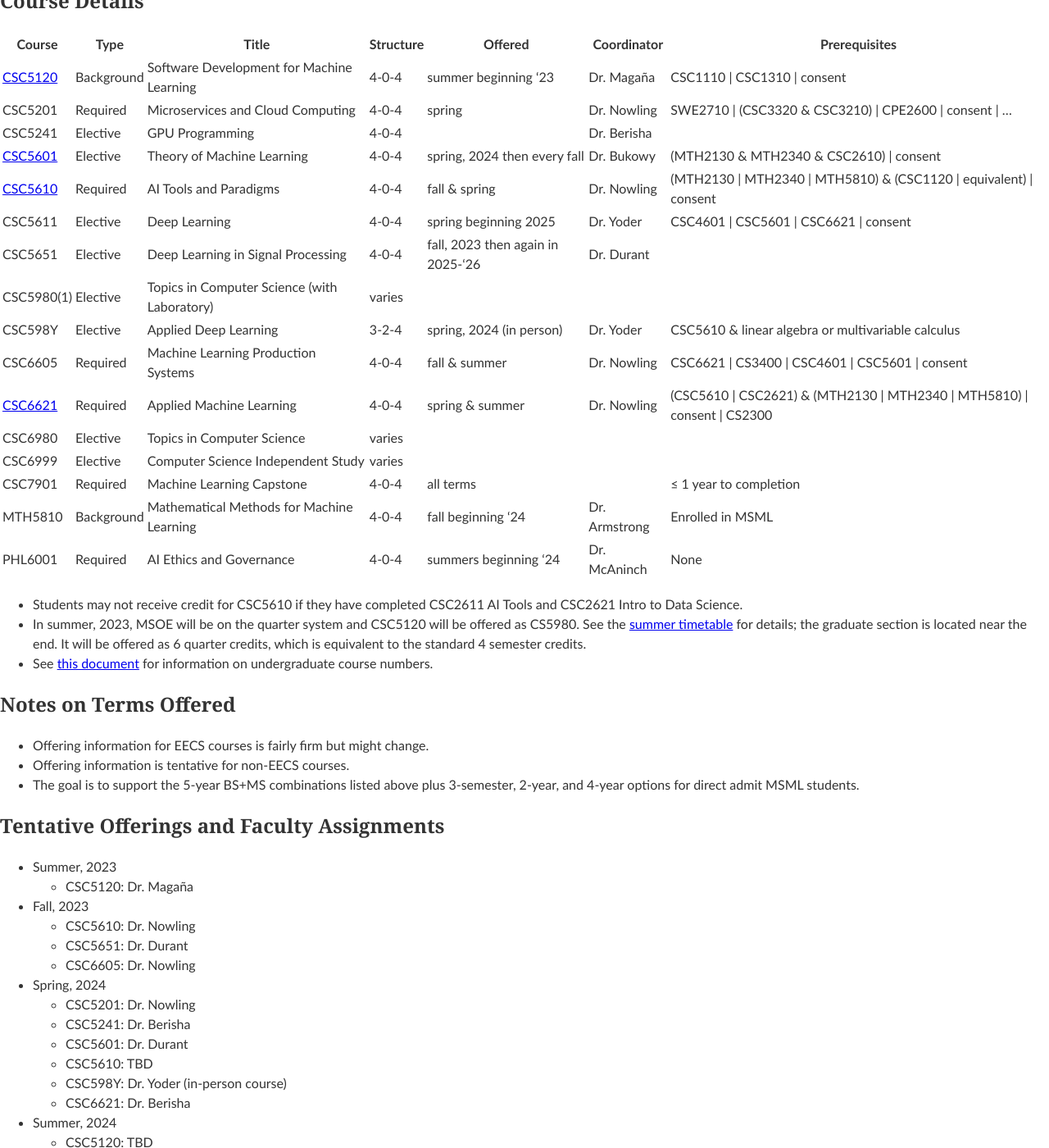
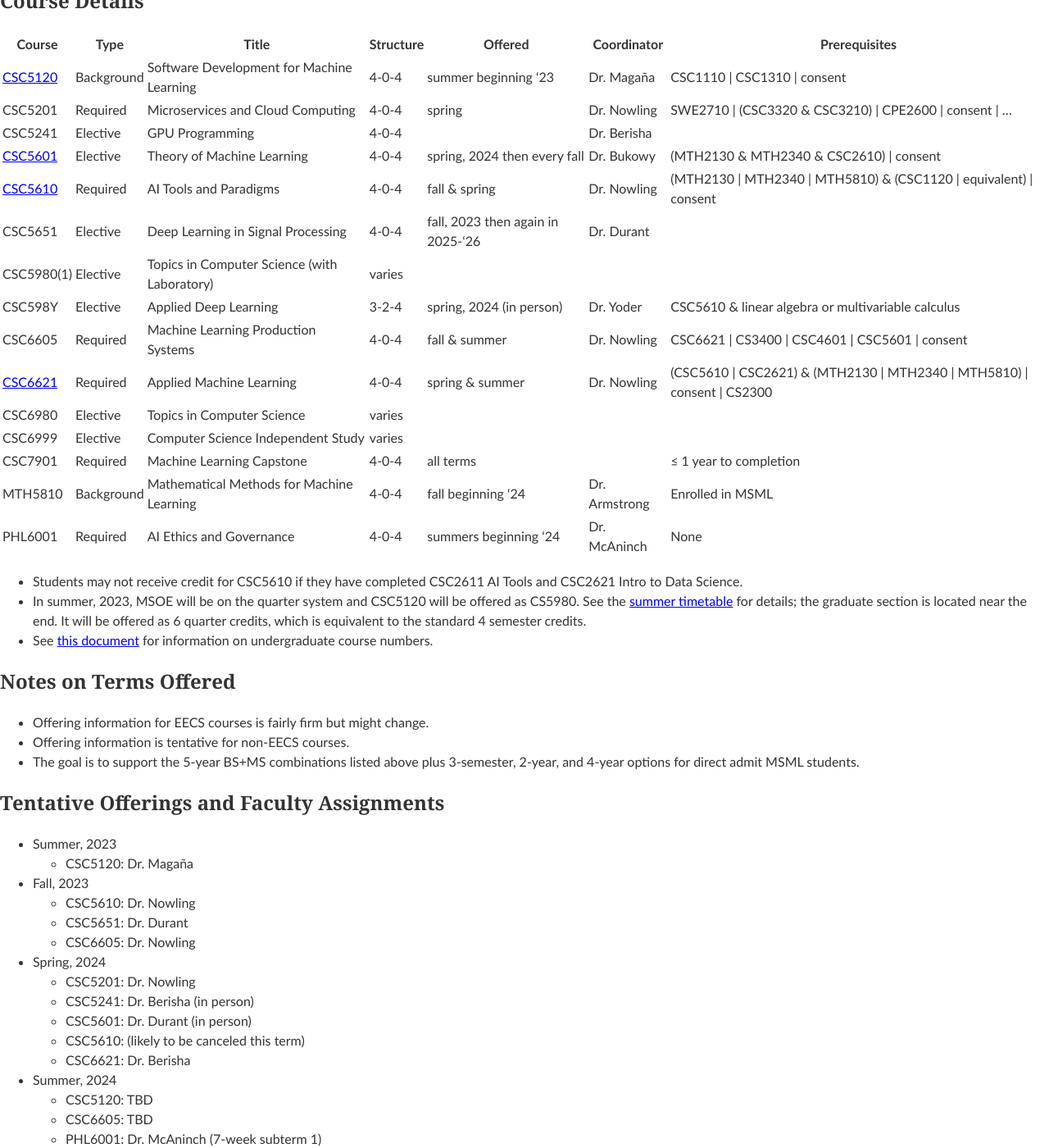
Before and after one commit to edurant/edurant.github.io, a Jekyll site: the page built from advising/msml.md, in a window 1280 px wide and 1400 px high, scrolled down 3176 px. Shown: the whole window at 82% size. Built offline with Jekyll 4.4.1, drawn with Linux system fonts in a browser that asks for light colours; our own code applies the rules of GitHub Pages for plain Markdown files; some of the changed text lies outside the part shown.

Commit message:
MSML: updated planned offerings

```diff
--- a/advising/msml.md
+++ b/advising/msml.md
@@ -112,7 +112,6 @@ CSC5201 | Required | Microservices and Cloud Computing | 4-0-4 | spring | Dr. No
 CSC5241 | Elective | GPU Programming | 4-0-4 | | Dr. Berisha
 [CSC5601](https://catalog.msoe.edu/preview_course_nopop.php?catoid=30&coid=38389) | Elective | Theory of Machine Learning | 4-0-4 | spring, 2024 then every fall | Dr. Bukowy | (MTH2130 &amp; MTH2340 &amp; CSC2610) &#124; consent
 [CSC5610](https://catalog.msoe.edu/preview_course_nopop.php?catoid=30&coid=38207) | Required | AI Tools and Paradigms | 4-0-4 | fall &amp; spring | Dr. Nowling | (MTH2130 &#124; MTH2340 &#124; MTH5810) &amp; (CSC1120 &#124; equivalent) &#124; consent
-CSC5611 | Elective | Deep Learning | 4-0-4 | spring beginning 2025 | Dr. Yoder | CSC4601 &#124; CSC5601 &#124; CSC6621 &#124; consent
 CSC5651 | Elective | Deep Learning in Signal Processing | 4-0-4 | fall, 2023 then again in 2025-&lsquo;26 | Dr. Durant
 CSC5980(1) | Elective | Topics in Computer Science (with Laboratory) | varies
 CSC598Y | Elective | Applied Deep Learning | 3-2-4 | spring, 2024 (in person) | Dr. Yoder | CSC5610 &amp; linear algebra or multivariable calculus
@@ -143,10 +142,9 @@ PHL6001 | Required | AI Ethics and Governance | 4-0-4 | summers beginning &lsquo
   * CSC6605: Dr. Nowling
 * Spring, 2024
   * CSC5201: Dr. Nowling
-  * CSC5241: Dr. Berisha
-  * CSC5601: Dr. Durant
-  * CSC5610: TBD
-  * CSC598Y: Dr. Yoder (in-person course)
+  * CSC5241: Dr. Berisha (in person)
+  * CSC5601: Dr. Durant (in person)
+  * CSC5610: (likely to be canceled this term)
   * CSC6621: Dr. Berisha
 * Summer, 2024
   * CSC5120: TBD
```
Also changed, not shown: other parts of advising/msml.md (+2 -0 lines).
